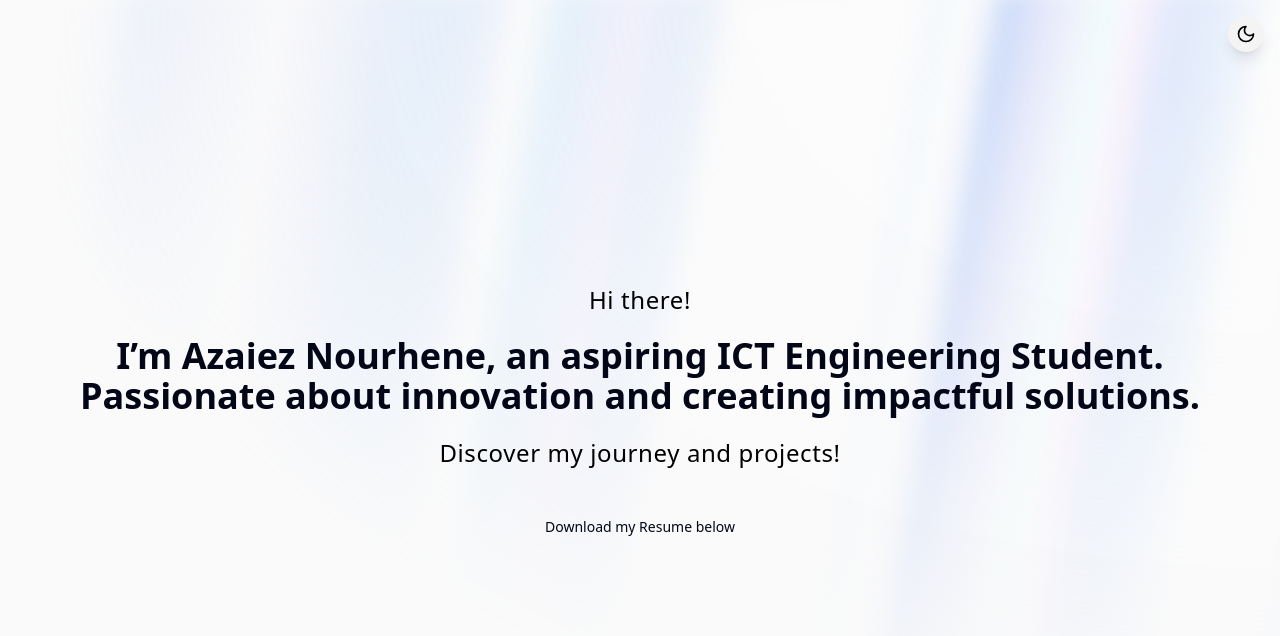
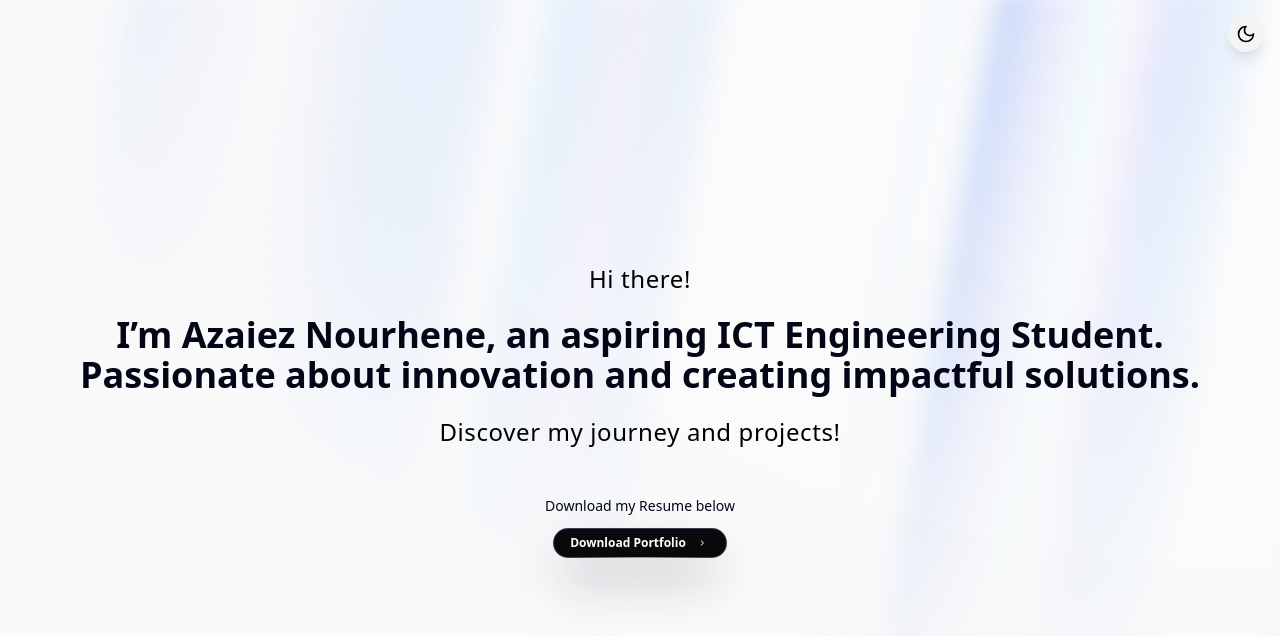
Before and after one commit to Nourhene-Azaiez/Portfolio, a Next.js app: page / in a window 1280 px wide. Shown: the top 636 px of the page. Built offline with nearby package versions, Linux system fonts and the light colour scheme.

Commit message:
added dowload button first draft

```diff
--- a/components/Hero.tsx
+++ b/components/Hero.tsx
@@ -2,6 +2,7 @@ import React from 'react'
 import { BackgroundGradientAnimation } from './ui/background-gradient-animation'
 import { TextGenerateEffect } from './ui/text-generate-effect'
 import { AuroraBackground } from './ui/aurora-background'
+import DownloadButton from './ui/DownloadButton'
 
 const Hero = () => {
   return (
@@ -21,8 +22,8 @@ const Hero = () => {
           <p className="font-bold dark:text-white">I’m Azaiez Nourhene, an aspiring ICT Engineering Student.</p>
           <p className="font-bold dark:text-white">Passionate about innovation and creating impactful solutions.</p>
           <TextGenerateEffect className="font-medium" words={'Discover my journey and projects!'} />
-          <p className="font-light text-sm dark:text-white pt-7">Download my Resume below</p>
-
+          <p className="font-light text-sm dark:text-white pt-7 mb-3">Download my Resume below</p>
+          <DownloadButton />
         </div>
         </AuroraBackground>
         </div>
--- /dev/null
+++ b/components/ui/DownloadButton.tsx
@@ -0,0 +1,46 @@
+"use client"; // This makes the component a client-side component
+
+import React from "react";
+
+const DownloadButton = () => {
+  const handleDownload = () => {
+    const link = document.createElement("a");
+    link.href = "../data/Nourhene_Azaiez.pdf"; // Path to your file
+    link.download = "Nourhene_Azaiez.pdf"; // The name of the file when downloaded
+    document.body.appendChild(link);
+    link.click();
+    document.body.removeChild(link);
+  };
+
+  return (
+    <button
+      onClick={handleDownload}
+      className="bg-slate-800 no-underline group cursor-pointer relative shadow-2xl shadow-zinc-900 rounded-full p-px text-xs font-semibold leading-6 text-white inline-block pointer-events-auto"
+    >
+      <span className="absolute inset-0 overflow-hidden rounded-full">
+        <span className="absolute inset-0 rounded-full bg-[image:radial-gradient(75%_100%_at_50%_0%,rgba(56,189,248,0.6)_0%,rgba(56,189,248,0)_75%)] opacity-0 transition-opacity duration-500 group-hover:opacity-100" />
+      </span>
+      <div className="relative flex space-x-2 items-center z-10 rounded-full bg-zinc-950 py-0.5 px-4 ring-1 ring-white/10 ">
+        <span>Download Portfolio</span>
+        <svg
+          fill="none"
+          height="16"
+          viewBox="0 0 24 24"
+          width="16"
+          xmlns="http://www.w3.org/2000/svg"
+        >
+          <path
+            d="M10.75 8.75L14.25 12L10.75 15.25"
+            stroke="currentColor"
+            strokeLinecap="round"
+            strokeLinejoin="round"
+            strokeWidth="1.5"
+          />
+        </svg>
+      </div>
+      <span className="absolute -bottom-0 left-[1.125rem] h-px w-[calc(100%-2.25rem)] bg-gradient-to-r from-emerald-400/0 via-emerald-400/90 to-emerald-400/0 transition-opacity duration-500 group-hover:opacity-40" />
+    </button>
+  );
+};
+
+export default DownloadButton;
```
Also changed, not shown: 1 other file (tests, documents, lock files or other folders).
